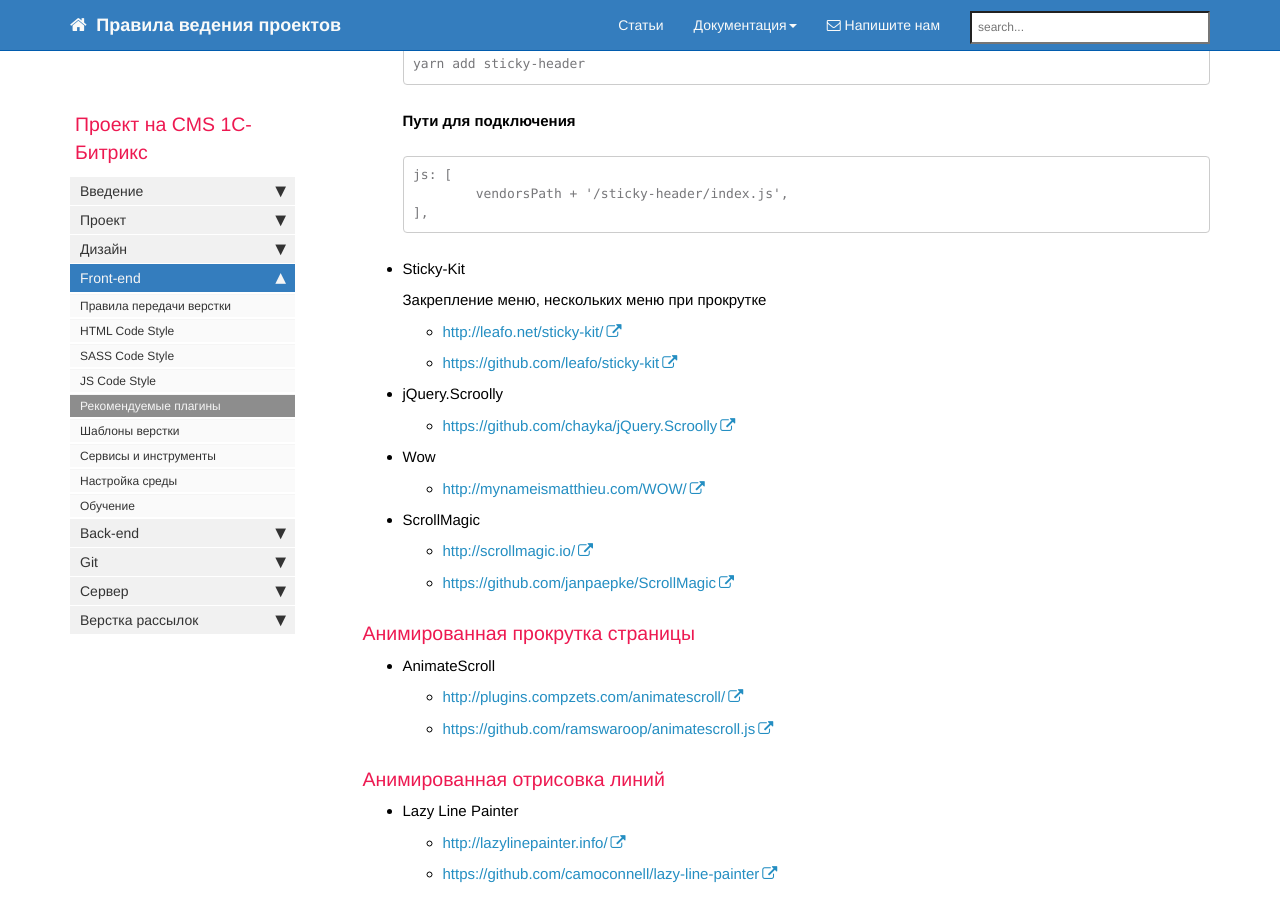
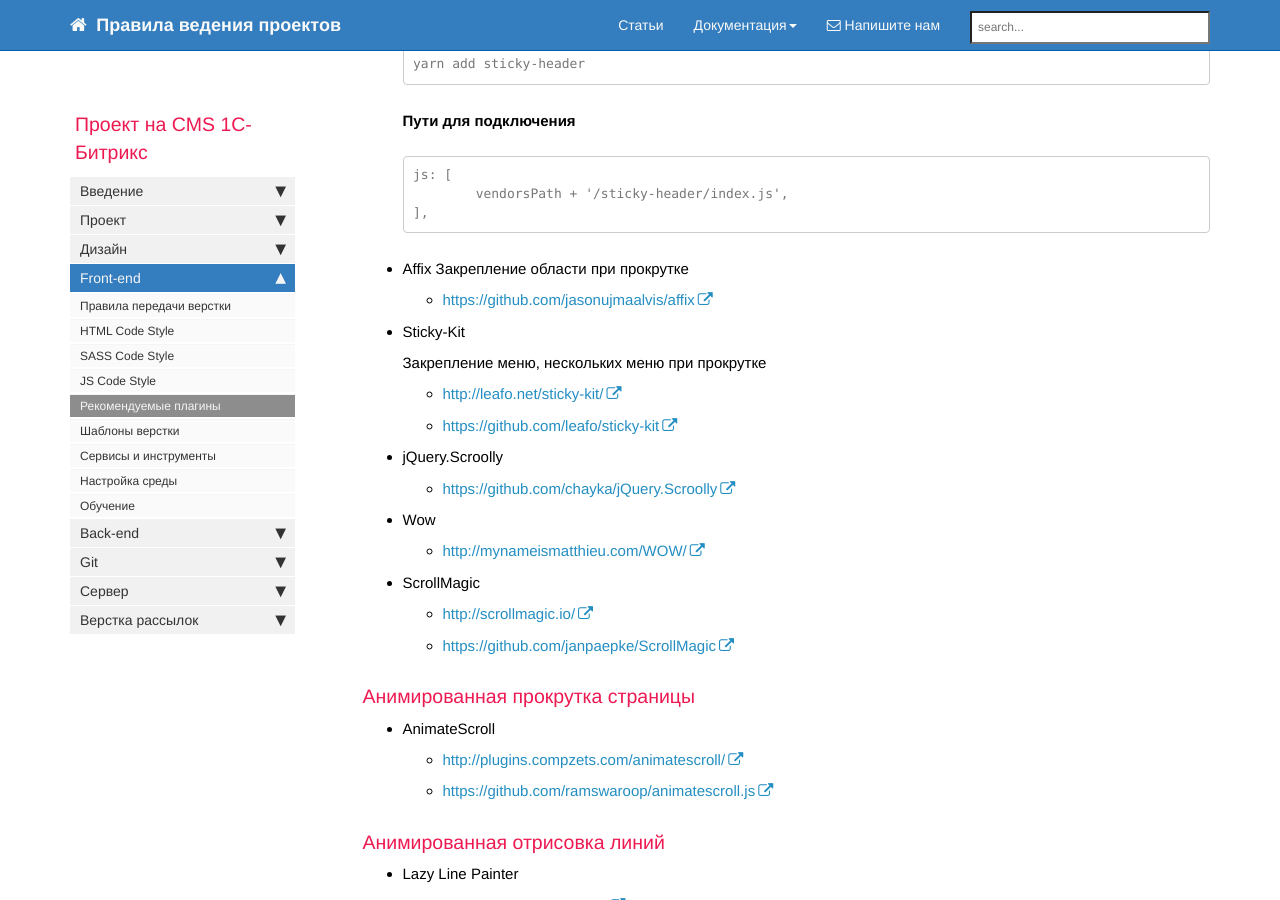
Before and after one commit to gdecider/gdecider.github.io, a Jekyll site: the page built from pages/bx/bx_front-recomend-plugins.md, in a window 1280 px wide and 900 px high, scrolled down 4976 px. Built offline with Jekyll 4.4.1, drawn with Linux system fonts in a browser that asks for light colours; nearby versions of some CDN libraries; comment, search, counter and statistics services are not loaded.

Commit message:
Update bx_front-recomend-plugins.md

````diff
--- a/pages/bx/bx_front-recomend-plugins.md
+++ b/pages/bx/bx_front-recomend-plugins.md
@@ -278,6 +278,10 @@ toc: false
  	vendorsPath + '/sticky-header/index.js',
   ],
   ```
+* Affix
+  Закрепление области при прокрутке
+
+  * [https://github.com/jasonujmaalvis/affix](https://github.com/jasonujmaalvis/affix)
 
 * Sticky-Kit
 
````
